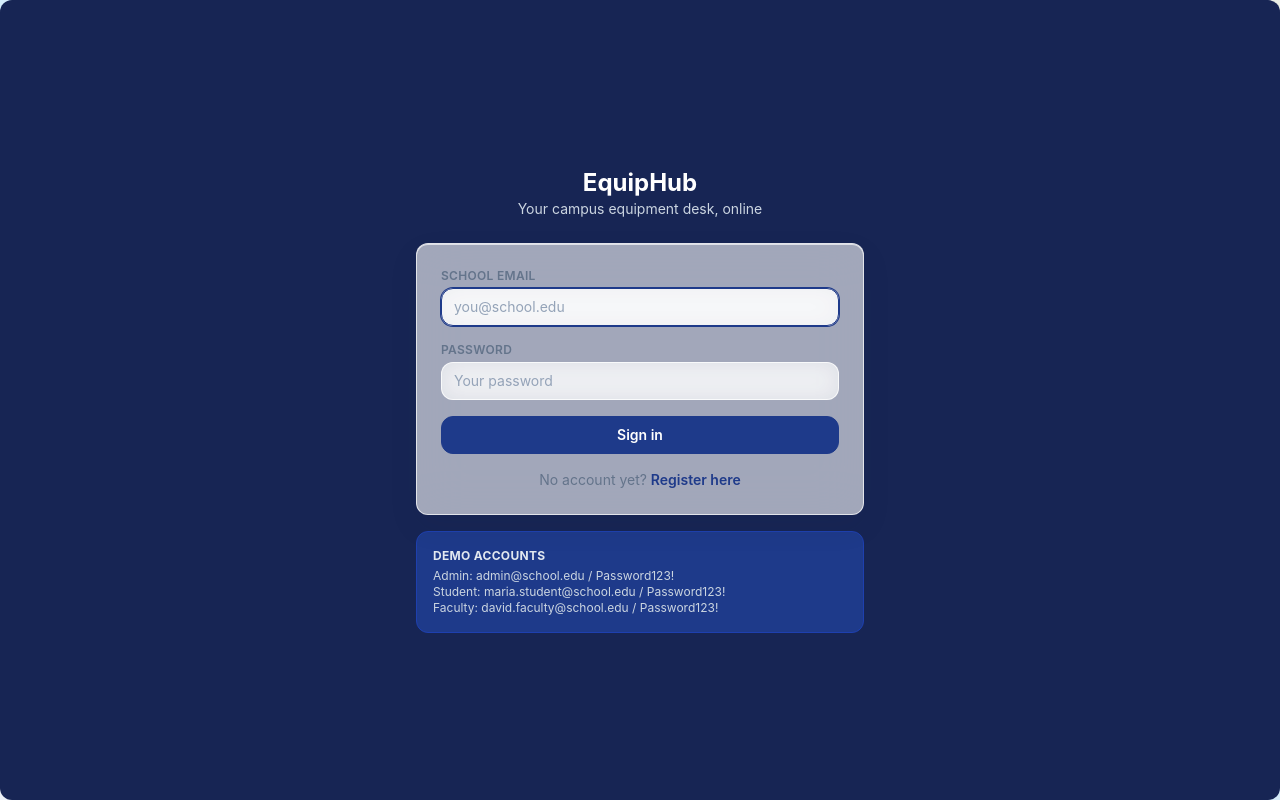
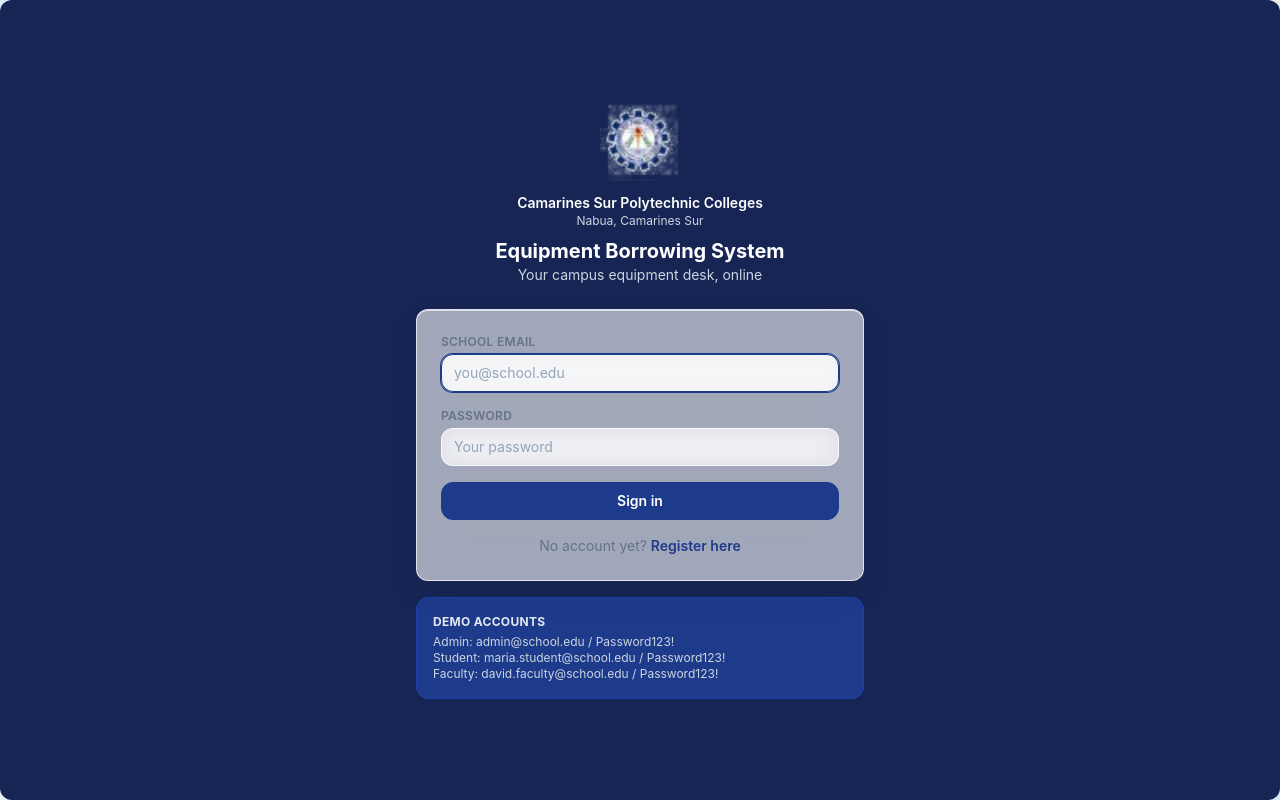
Before and after one commit to justineleearcilla-qxe/Borrowing_Sys, a React (Vite) app in the folder frontend/: page /login in a window 1280 px wide. Built offline with nearby package versions, Linux system fonts and the light colour scheme; no server answers.

Commit message:
Show CSPC logo across frontend

```diff
--- a/frontend/src/components/Layout.tsx
+++ b/frontend/src/components/Layout.tsx
@@ -322,13 +322,22 @@ export default function Layout() {
     <div className="min-h-screen">
       <aside className="fixed inset-y-0 left-0 z-40 hidden w-64 flex-col border-r border-white/15 bg-primary-900/90 shadow-2xl backdrop-blur-2xl lg:flex">
         <div className="flex items-start justify-between gap-3 border-b border-white/10 px-4 py-5">
-          <div>
-            <p className="text-lg font-bold tracking-tight text-white">
-              EquipHub
-            </p>
-            <p className="text-[11px] uppercase tracking-widest text-slate-400">
-              Campus equipment, simplified
-            </p>
+          <div className="flex min-w-0 items-center gap-2.5">
+            <img
+              src="/cspc-logo.png"
+              alt="Camarines Sur Polytechnic Colleges seal"
+              className="h-10 w-10 shrink-0 object-contain"
+              width="40"
+              height="40"
+            />
+            <div className="min-w-0">
+              <p className="text-sm font-bold leading-tight tracking-tight text-white">
+                CSPC
+              </p>
+              <p className="mt-1 text-[9px] leading-tight text-slate-300">
+                Equipment Borrowing System
+              </p>
+            </div>
           </div>
           <div className="flex items-center gap-1">
             <CartButton variant="sidebar" />
@@ -352,7 +361,16 @@ export default function Layout() {
           />
           <aside className="absolute inset-y-0 left-0 flex w-64 flex-col bg-primary-900/95 shadow-xl backdrop-blur-2xl">
             <div className="flex items-center justify-between border-b border-white/10 px-4 py-4">
-              <span className="text-lg font-bold text-white">EquipHub</span>
+              <span className="flex items-center gap-2 text-sm font-bold text-white">
+                <img
+                  src="/cspc-logo.png"
+                  alt=""
+                  className="h-8 w-8 object-contain"
+                  width="32"
+                  height="32"
+                />
+                CSPC Equipment Borrowing
+              </span>
               <div className="flex items-center gap-2">
                 <ThemeToggle variant="sidebar" />
                 <button
@@ -380,7 +398,16 @@ export default function Layout() {
           Menu
         </button>
         <div className="flex items-center gap-3">
-          <span className="font-bold text-primary-800">EquipHub</span>
+          <span className="flex items-center gap-1.5 text-xs font-bold text-primary-800">
+            <img
+              src="/cspc-logo.png"
+              alt=""
+              className="h-7 w-7 object-contain"
+              width="28"
+              height="28"
+            />
+            CSPC
+          </span>
           <CartButton variant="header" />
           <NotificationBell
             items={notifications}
--- a/frontend/src/pages/Login.tsx
+++ b/frontend/src/pages/Login.tsx
@@ -29,7 +29,20 @@ export default function Login() {
     <div className="flex min-h-screen items-center justify-center bg-primary-900 p-4">
       <div className="w-full max-w-md">
         <div className="mb-6 text-center">
-          <h1 className="text-2xl font-bold text-white">EquipHub</h1>
+          <img
+            src="/cspc-logo.png"
+            alt="Camarines Sur Polytechnic Colleges seal"
+            className="mx-auto mb-3 h-20 w-20 object-contain"
+            width="80"
+            height="80"
+          />
+          <p className="text-sm font-semibold text-white">
+            Camarines Sur Polytechnic Colleges
+          </p>
+          <p className="text-xs text-slate-300">Nabua, Camarines Sur</p>
+          <h1 className="mt-2 text-xl font-bold text-white">
+            Equipment Borrowing System
+          </h1>
           <p className="text-sm text-slate-300">
             Your campus equipment desk, online
           </p>
--- a/frontend/src/pages/Register.tsx
+++ b/frontend/src/pages/Register.tsx
@@ -49,6 +49,16 @@ export default function Register() {
     <div className="flex min-h-screen items-center justify-center bg-primary-900 p-4">
       <div className="w-full max-w-md">
         <div className="mb-6 text-center">
+          <img
+            src="/cspc-logo.png"
+            alt="Camarines Sur Polytechnic Colleges seal"
+            className="mx-auto mb-3 h-16 w-16 object-contain"
+            width="64"
+            height="64"
+          />
+          <p className="text-sm font-semibold text-white">
+            Camarines Sur Polytechnic Colleges
+          </p>
           <h1 className="text-2xl font-bold text-white">Create your account</h1>
           <p className="text-sm text-slate-300">
             Registration requires a valid school email address
```
